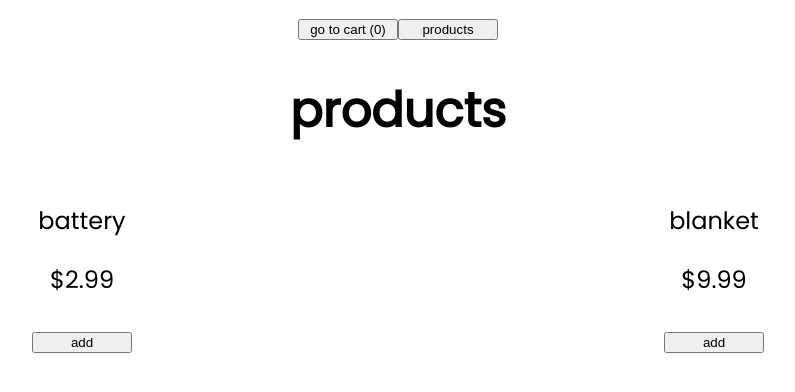
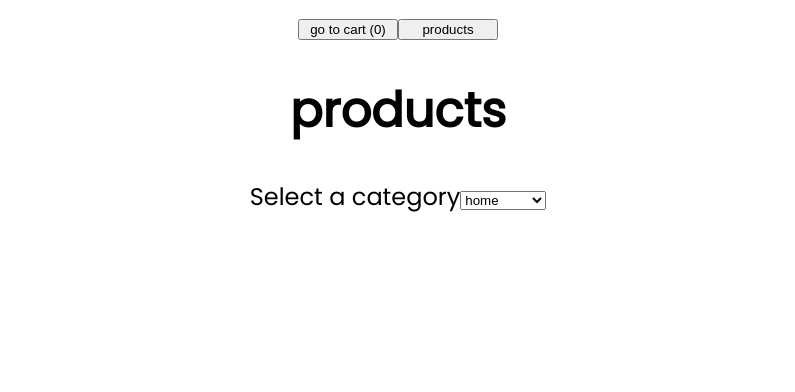
Before and after one commit to ieatn/react-shopping-cart, a React (Create React App) app: page / in a window 1280 px wide. Shown: the top 392 px of the page, without its empty margins (242-1037 px from the left). Built offline with nearby package versions, Linux system fonts and the light colour scheme.

Commit message:
added categories

```diff
--- a/src/App.css
+++ b/src/App.css
@@ -11,3 +11,6 @@ body {
 button {
   width: 100px;
 }
+img {
+  width: 200px;
+}
--- a/src/Products.jsx
+++ b/src/Products.jsx
@@ -12,21 +12,39 @@ export default function Products({add}) {
           name: 'battery',
           // changed variable name to cost instead of price
           // turn into int for sum function
-          cost: 2.99
+          cost: 2.99,
+          img: 'https://i0.wp.com/vision-forward.org/wp-content/uploads/2018/10/AA-Battery.jpg?fit=1280%2C1280&ssl=1',
+          category: 'electronics'
         },
         {
           name: 'blanket',
-          cost: 9.99
+          cost: 9.99,
+          img: 'https://m.media-amazon.com/images/I/81-x+F2EsHL.jpg',
+          category: 'home'
         },
     ])
+    const [category, setCategory] = useState(['home'])
+    const getCategory = () => {
+      return products.filter(product => product.category === category)
+    }
+
+
+
   return (
     <>
       <h1>products</h1>
+      {/* no tag combined with select makes the option button inline and smaller */}
+      Select a category
+      <select onChange={(e) => setCategory(e.target.value)}>
+        <option value="home">home</option>
+        <option value="electronics">electronics</option>
+      </select>
       <div className="grid">
-        {products.map((item, idx) => (
+        {getCategory().map((item, idx) => (
           <div className="product" key={idx}>
             <p>{item.name}</p>
             <p>${item.cost}</p>
+            <p><img src={item.img} alt="" /></p>
             <button onClick={() => add(item)}>add</button>
           </div>
         ))}
```
